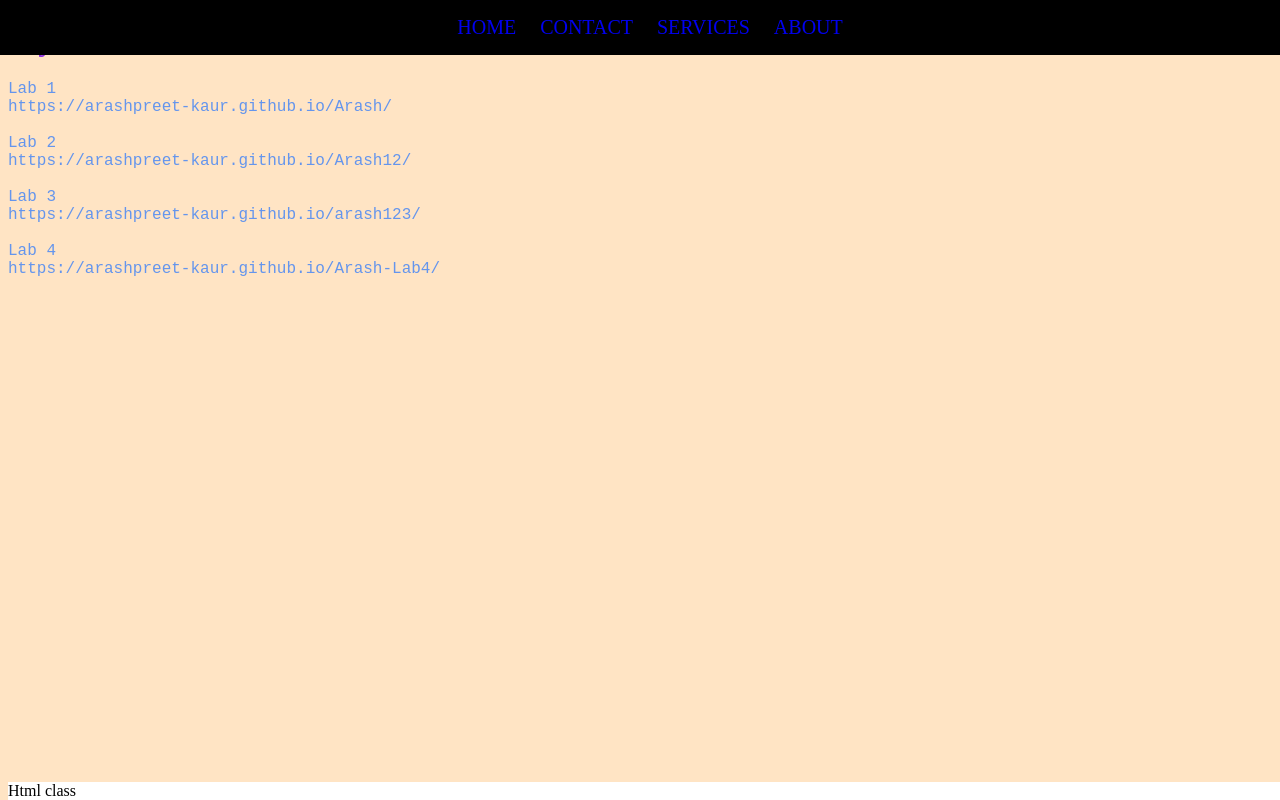
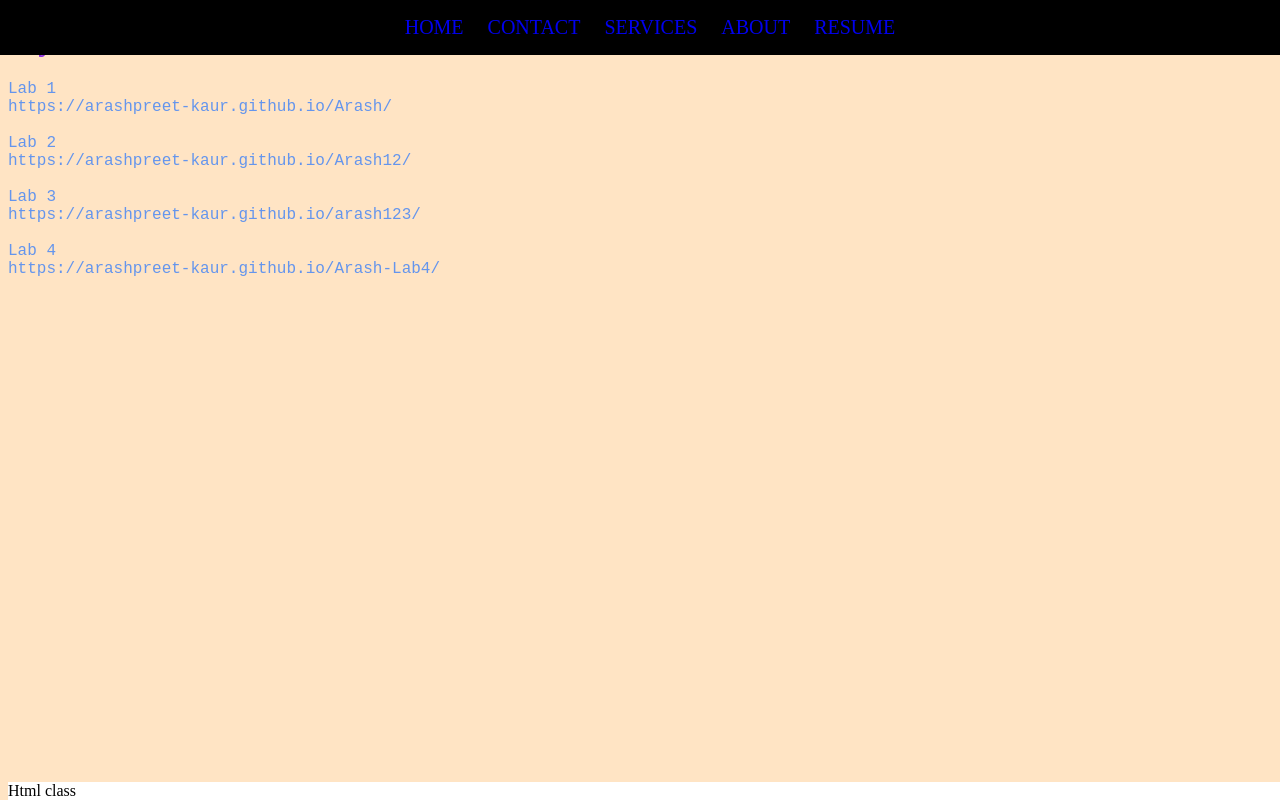
Before and after one commit to Arashpreet-Kaur/project, a plain HTML site: page contact.html in a window 1280 px wide. Drawn offline with Linux system fonts and the light colour scheme.

Commit message:
Update contact.html

```diff
--- a/contact.html
+++ b/contact.html
@@ -27,6 +27,7 @@
             <li><a href="services.html">SERVICES</a></li>
 
             <li><a href="about.html">ABOUT</a></li>
+            <li><a href="resume.html">RESUME</a></li>
 
 
         </ul>
```
